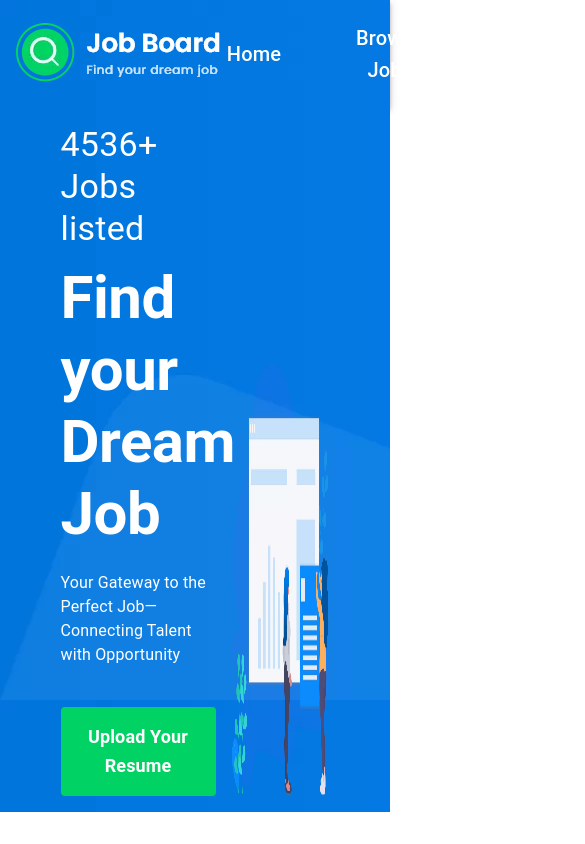
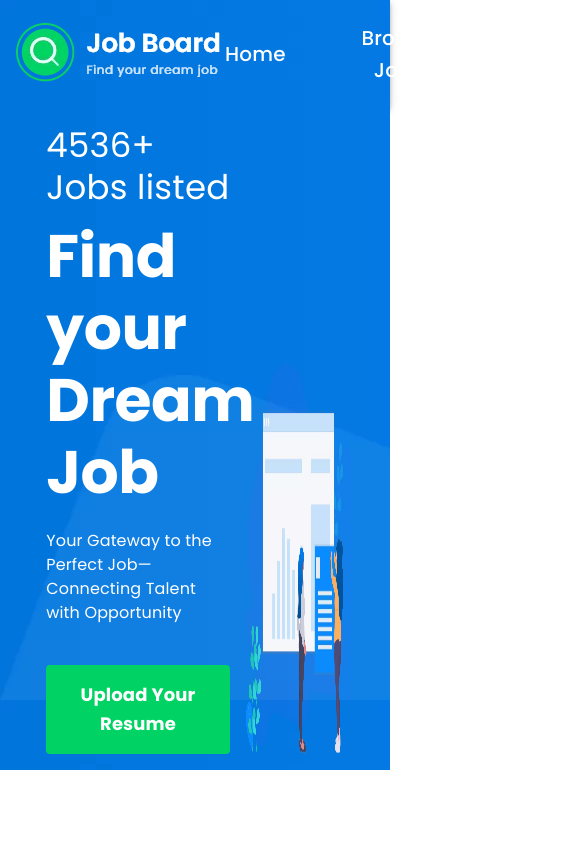
Before and after one commit to Talha12Shiekh/Job-Portal, a React (Vite) app: page / in a window 390 px wide. Shown: the top 844 px of the page, 585 px wide, since content can reach past the window. Built offline with nearby package versions, Linux system fonts and the light colour scheme.

Commit message:
Pending Responsivness of Home Screen

```diff
--- a/Components/CustomTypography.jsx
+++ b/Components/CustomTypography.jsx
@@ -7,6 +7,7 @@ const CustomTypography = ({text,...props}) => {
       textTransform="capitalize"
       variant="h6"
       color="white"
+      className="poppins"
       {...props}
     >
       {text}
--- a/Screens/Home.jsx
+++ b/Screens/Home.jsx
@@ -16,10 +16,10 @@ const Home = () => {
     >
         <Box width="100%">
        <Grid p={2} container spacing={2} display="flex" justifyContent={"center"}>
-  <Grid size={6} alignSelf={"center"}>
-    <Typography variant='h4' color="white" gutterBottom>4536+ Jobs listed</Typography>
-    <Typography variant='h2' color="white" fontWeight="bold" gutterBottom>Find your Dream Job</Typography>
-    <Typography variant='body1' color="white" mb={5}>Your Gateway to the Perfect Job—Connecting Talent with Opportunity</Typography>
+  <Grid size={7} alignSelf={"center"}>
+    <Typography variant='h4' color="white" className="poppins" gutterBottom>4536+ Jobs listed</Typography>
+    <Typography variant='h2' color="white" className="poppins" fontWeight="bold" gutterBottom>Find your Dream Job</Typography>
+    <Typography variant='body1' color="white" className="poppins" mb={5}>Your Gateway to the Perfect Job—Connecting Talent with Opportunity</Typography>
     <Button variant='contained' sx={{bgcolor:GREEN_COLOR,border:"none",boxShadow:"none",p:2}}>
         <CustomTypography text="Upload Your Resume" fontWeight="bold" fontSize={"large"}/>
     </Button>
--- a/src/App.css
+++ b/src/App.css
@@ -1,5 +1,11 @@
+@import url('https://fonts.googleapis.com/css2?family=Poppins:ital,wght@0,100;0,200;0,300;0,400;0,500;0,600;0,700;0,800;0,900;1,100;1,200;1,300;1,400;1,500;1,600;1,700;1,800;1,900&display=swap');
+
 *{
   margin: 0;
   padding: 0;
   box-sizing: border-box;
 }
+
+.poppins{
+  font-family: "Poppins", system-ui !important;
+}
```
